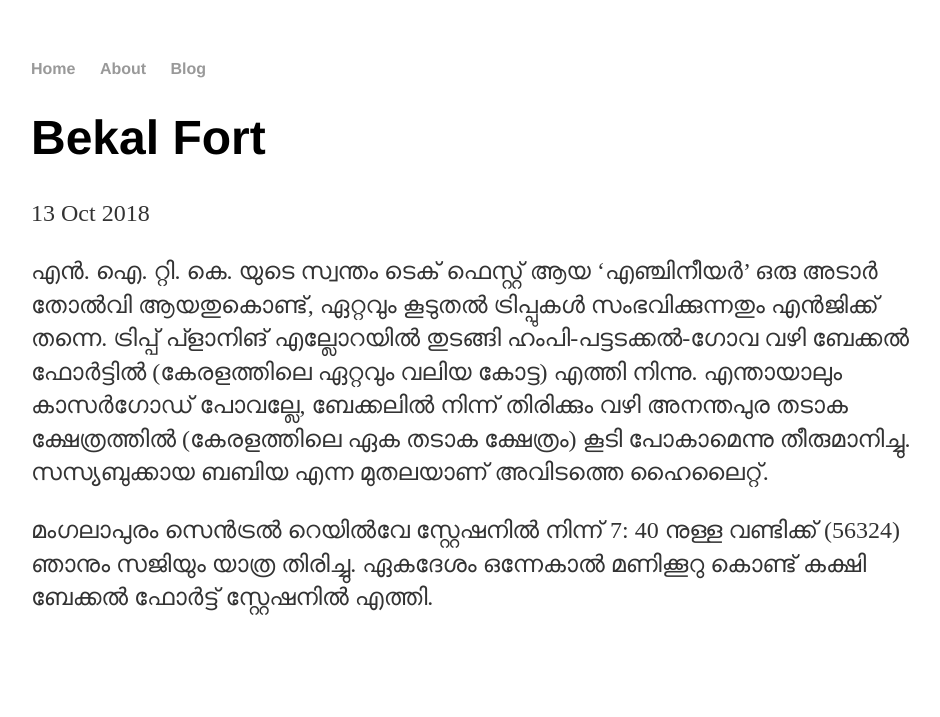
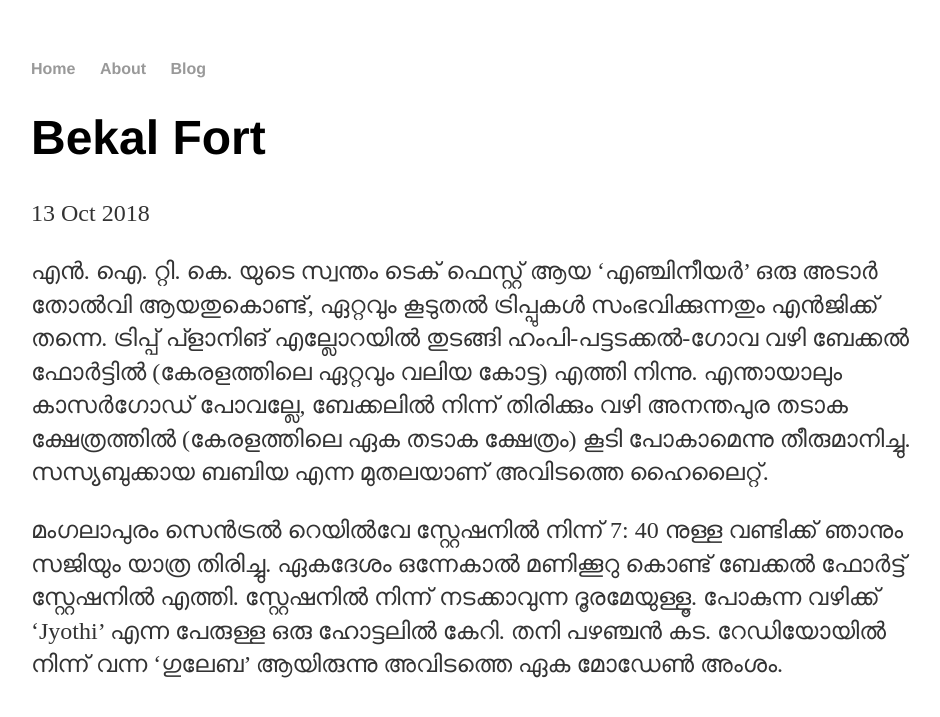
Before and after one commit to joe019/joe019.github.io, a Jekyll site: the page built from _posts/2018-10-13-bekal-fort.md, in a window 1280 px wide. Shown: the top 717 px of the page, without its empty margins (161-1101 px from the left). Built offline with Jekyll 4.4.1, drawn with Linux system fonts in a browser that asks for light colours.

Commit message:
Update 2018-10-13-bekal-fort.md

```diff
--- a/_posts/2018-10-13-bekal-fort.md
+++ b/_posts/2018-10-13-bekal-fort.md
@@ -6,4 +6,4 @@ date: 2018-10-13
 
 എൻ. ഐ. റ്റി. കെ. യുടെ സ്വന്തം ടെക് ഫെസ്റ്റ് ആയ 'എഞ്ചിനീയർ' ഒരു അടാർ തോൽവി ആയതുകൊണ്ട്, ഏറ്റവും കൂടുതൽ ട്രിപ്പുകൾ സംഭവിക്കുന്നതും എൻജിക്ക് തന്നെ. ട്രിപ്പ് പ്ളാനിങ് എല്ലോറയിൽ തുടങ്ങി ഹംപി-പട്ടടക്കൽ-ഗോവ വഴി ബേക്കൽ ഫോർട്ടിൽ (കേരളത്തിലെ ഏറ്റവും വലിയ കോട്ട) എത്തി നിന്നു. എന്തായാലും കാസർഗോഡ് പോവല്ലേ, ബേക്കലിൽ നിന്ന് തിരിക്കും വഴി അനന്തപുര തടാക ക്ഷേത്രത്തിൽ (കേരളത്തിലെ ഏക തടാക ക്ഷേത്രം) കൂടി പോകാമെന്നു തീരുമാനിച്ചു. സസ്യബുക്കായ ബബിയ എന്ന മുതലയാണ് അവിടത്തെ ഹൈലൈറ്റ്.
 
-മംഗലാപുരം സെൻട്രൽ റെയിൽവേ സ്റ്റേഷനിൽ നിന്ന് 7: 40 നുള്ള വണ്ടിക്ക് (56324) ഞാനും സജിയും യാത്ര തിരിച്ചു. ഏകദേശം ഒന്നേകാൽ മണിക്കൂറു കൊണ്ട് കക്ഷി ബേക്കൽ ഫോർട്ട് സ്റ്റേഷനിൽ എത്തി.
+മംഗലാപുരം സെൻട്രൽ റെയിൽവേ സ്റ്റേഷനിൽ നിന്ന് 7: 40 നുള്ള വണ്ടിക്ക് ഞാനും സജിയും യാത്ര തിരിച്ചു. ഏകദേശം ഒന്നേകാൽ മണിക്കൂറു കൊണ്ട് ബേക്കൽ ഫോർട്ട് സ്റ്റേഷനിൽ എത്തി. സ്റ്റേഷനിൽ നിന്ന് നടക്കാവുന്ന ദൂരമേയുള്ളൂ. പോകുന്ന വഴിക്ക് 'Jyothi' എന്ന പേരുള്ള ഒരു ഹോട്ടലിൽ കേറി. തനി പഴഞ്ചൻ കട. റേഡിയോയിൽ നിന്ന് വന്ന 'ഗുലേബ' ആയിരുന്നു അവിടത്തെ ഏക മോഡേൺ അംശം.
```
